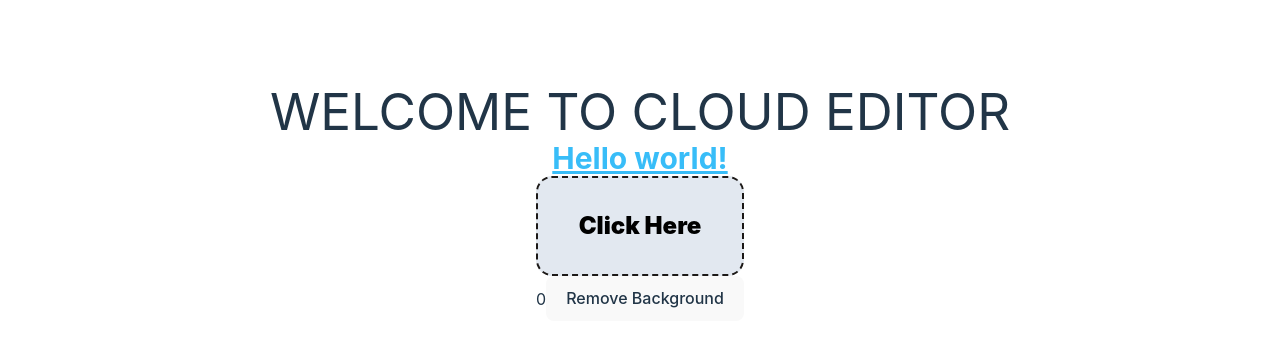
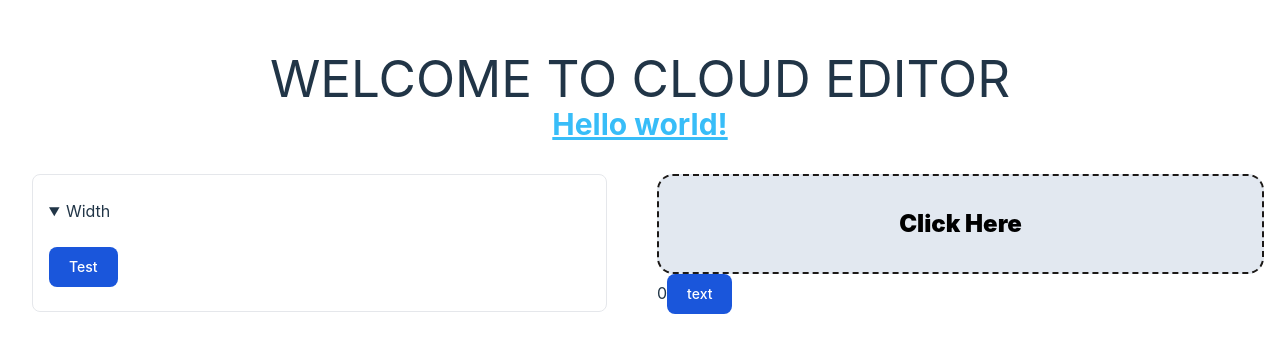
Before and after one commit to Lucas-FullStackX/cloud-editor, a React (Vite) app: page / in a window 1280 px wide. Shown: the part 198-550 px from the top of the page. Built offline with nearby package versions, Linux system fonts and the light colour scheme; no server answers; what @cloudinary/url-gen would draw is missing.

Commit message:
add new styles

```diff
--- a/package.json
+++ b/package.json
@@ -11,6 +11,8 @@
   "dependencies": {
     "@cloudinary/react": "^1.11.0",
     "@cloudinary/url-gen": "^1.9.1",
+    "flowbite": "^1.6.3",
+    "flowbite-react": "^0.3.8",
     "react": "^18.2.0",
     "react-dom": "^18.2.0",
     "react-dropzone": "^14.2.3"
--- /dev/null
+++ b/src/components/Accordion.tsx
@@ -0,0 +1,30 @@
+export function AccordionMenu({
+  children,
+}: {
+  children: React.ReactNode;
+}): JSX.Element {
+  return (
+    <section className="dark:bg-gray-800 dark:text-gray-100">
+      <div className="container flex flex-col justify-center px-4 py-8 mx-auto md:p-8">
+        {children}
+      </div>
+    </section>
+  );
+}
+
+export function AccordionItem({
+  title,
+  children,
+}: {
+  children: React.ReactNode;
+  title: string;
+}): JSX.Element {
+  return (
+    <details className="w-full border rounded-lg" open>
+      <summary className="px-4 py-6 focus:outline-none focus-visible:ring-violet-400">
+        {title}
+      </summary>
+      <div className="px-4 pb-4">{children}</div>
+    </details>
+  );
+}
--- /dev/null
+++ b/src/components/Buttons.tsx
@@ -0,0 +1,22 @@
+import React from 'react';
+
+interface TailButtonProps
+  extends React.ButtonHTMLAttributes<HTMLButtonElement> {
+  title: string;
+}
+
+export default function TailButton({
+  title,
+  ...props
+}: TailButtonProps): JSX.Element {
+  return (
+    <button
+      // eslint-disable-next-line react/jsx-props-no-spreading
+      {...props}
+      type="button"
+      className="text-white bg-blue-700 hover:bg-blue-800 focus:ring-4 focus:ring-blue-300 font-medium rounded-lg text-sm px-5 py-2.5 mr-2 mb-2 dark:bg-blue-600 dark:hover:bg-blue-700 focus:outline-none dark:focus:ring-blue-800"
+    >
+      {title}
+    </button>
+  );
+}
--- a/src/index.css
+++ b/src/index.css
@@ -40,25 +40,6 @@ h1 {
   line-height: 1.1;
 }
 
-button {
-  border-radius: 8px;
-  border: 1px solid transparent;
-  padding: 0.6em 1.2em;
-  font-size: 1em;
-  font-weight: 500;
-  font-family: inherit;
-  background-color: #1a1a1a;
-  cursor: pointer;
-  transition: border-color 0.25s;
-}
-button:hover {
-  border-color: #646cff;
-}
-button:focus,
-button:focus-visible {
-  outline: 4px auto -webkit-focus-ring-color;
-}
-
 @media (prefers-color-scheme: light) {
   :root {
     color: #213547;
@@ -67,7 +48,4 @@ button:focus-visible {
   a:hover {
     color: #747bff;
   }
-  button {
-    background-color: #f9f9f9;
-  }
 }
--- a/src/pages/dashboard/Dashboard.tsx
+++ b/src/pages/dashboard/Dashboard.tsx
@@ -1,7 +1,13 @@
 import Dropzone from './components/Dropzone';
+import MenuOptions from './components/MenuOptions';
 
 function Dashboard(): JSX.Element {
-  return <Dropzone />;
+  return (
+    <div className="grid grid-cols-2 gap-x-0.5 justify-items-stretch w-screen">
+      <MenuOptions />
+      <Dropzone />
+    </div>
+  );
 }
 
 export default Dashboard;
--- a/src/pages/dashboard/components/Dropzone.css
+++ /dev/null
@@ -1,3 +0,0 @@
-.dzu-dropzone {
-  overflow: hidden !important;
-}
--- a/src/pages/dashboard/components/Dropzone.tsx
+++ b/src/pages/dashboard/components/Dropzone.tsx
@@ -1,14 +1,18 @@
 /* eslint-disable no-nested-ternary */
 /* eslint-disable react/jsx-props-no-spreading */
 import { AdvancedImage } from '@cloudinary/react';
+import { CloudinaryImage } from '@cloudinary/url-gen';
+import { scale } from '@cloudinary/url-gen/actions/resize';
 // import { backgroundRemoval } from '@cloudinary/url-gen/actions/effect';
 import { useMemo, useState } from 'react';
 import { useDropzone } from 'react-dropzone';
 import cld from '../../../cloudinary';
+import TailButton from '../../../components/Buttons';
 import { API_KEY, CLOUD_NAME } from '../../../constants';
 
 function DropzoneContend(): JSX.Element {
   const [file, setFile] = useState<string>('');
+  const [editImg, setEditImg] = useState<CloudinaryImage | null>();
   const {
     getRootProps,
     getInputProps,
@@ -25,7 +29,7 @@ function DropzoneContend(): JSX.Element {
       formData.append('public_id', 'sample_image');
       formData.append('upload_preset', 'ml_default');
       formData.append('timestamp', `${Date.now()}`);
-      formData.append('background_removal', 'cloudinary_ai');
+      // formData.append('background_removal', 'cloudinary_ai');
       const sendImg = await fetch(
         `https://api.cloudinary.com/v1_1/${CLOUD_NAME}/image/upload`,
         {
@@ -50,10 +54,10 @@ function DropzoneContend(): JSX.Element {
     }`;
   }, [isFocused, isDragAccept, isDragReject]);
   return (
-    <section>
+    <section className="px-4 py-8">
       <div {...getRootProps({ className: style })}>
         <input {...getInputProps()} />
-        {file.length ? (
+        {file?.length ? (
           <span className="text-black font-black text-2xl text-center">
             Select New Image
           </span>
@@ -63,19 +67,23 @@ function DropzoneContend(): JSX.Element {
           </span>
         )}
       </div>
-      {file.length && (
+      {file?.length && (
         <div className="max-h-full max-w-3xl">
           <AdvancedImage cldImg={cld.image(file)} alt="test" />
         </div>
       )}
-      <button
+      {editImg && (
+        <div className="max-h-full max-w-3xl">
+          <AdvancedImage cldImg={editImg} alt="test" />
+        </div>
+      )}
+      <TailButton
         type="button"
+        title="text"
         onClick={() => {
-          console.log('hola');
+          setEditImg(cld.image(file).resize(scale().width(700).height(530)));
         }}
-      >
-        Remove Background
-      </button>
+      />
     </section>
   );
 }
--- /dev/null
+++ b/src/pages/dashboard/components/MenuOptions.tsx
@@ -0,0 +1,13 @@
+import { AccordionMenu, AccordionItem } from '../../../components/Accordion';
+import TailButton from '../../../components/Buttons';
+
+function MenuOptions(): JSX.Element {
+  return (
+    <AccordionMenu>
+      <AccordionItem title="Width">
+        <TailButton title="Test" />
+      </AccordionItem>
+    </AccordionMenu>
+  );
+}
+export default MenuOptions;
--- a/tailwind.config.cjs
+++ b/tailwind.config.cjs
@@ -1,8 +1,12 @@
 /** @type {import('tailwindcss').Config} */
 module.exports = {
-  content: ['./index.html', './src/**/*.{js,ts,jsx,tsx}'],
+  content: [
+    './index.html',
+    './src/**/*.{js,ts,jsx,tsx}',
+    'node_modules/flowbite-react/**/*.{js,jsx,ts,tsx}',
+  ],
   theme: {
     extend: {},
   },
-  plugins: [],
+  plugins: [require('flowbite/plugin')],
 };
```
Also changed, not shown: 1 other file (tests, documents, lock files or other folders).
